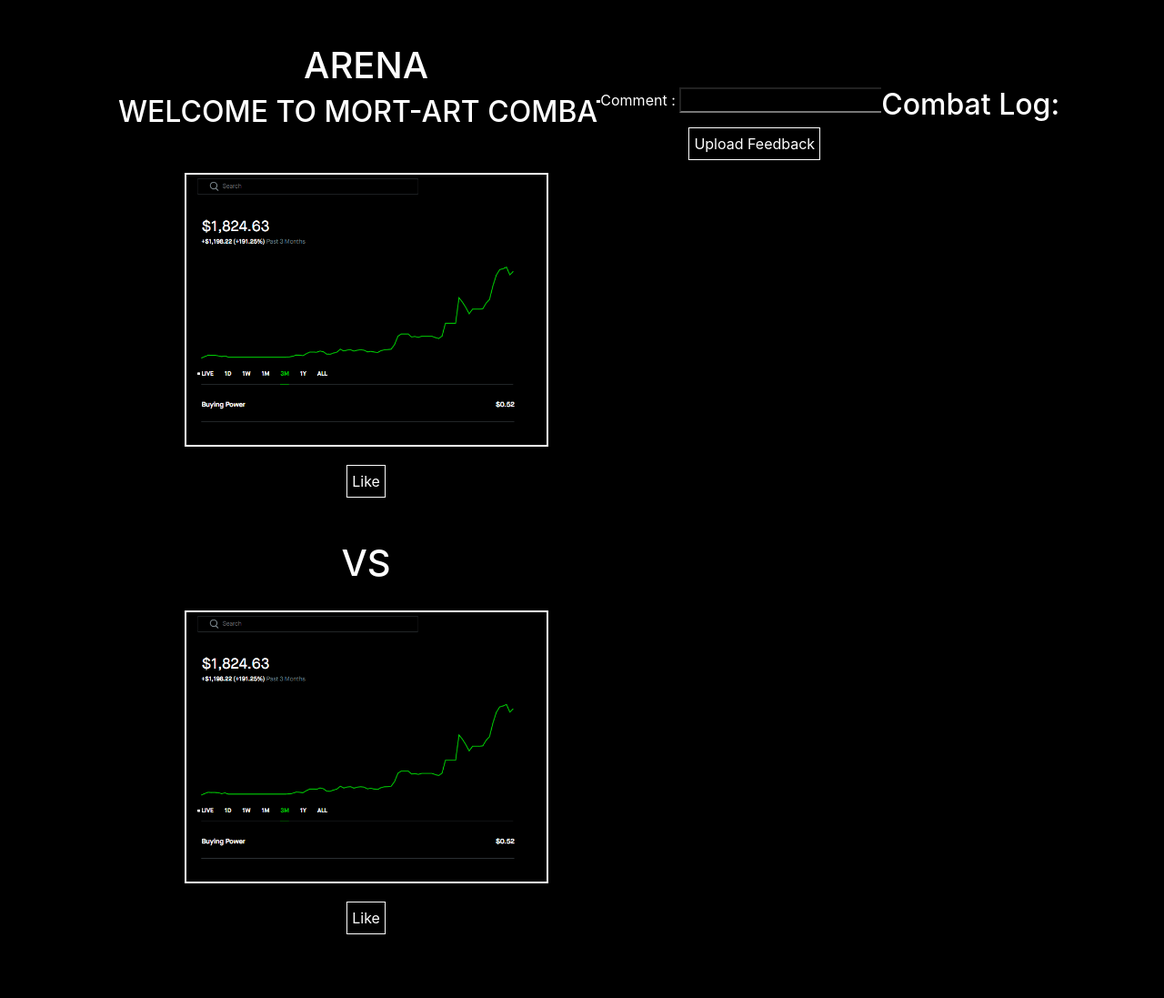
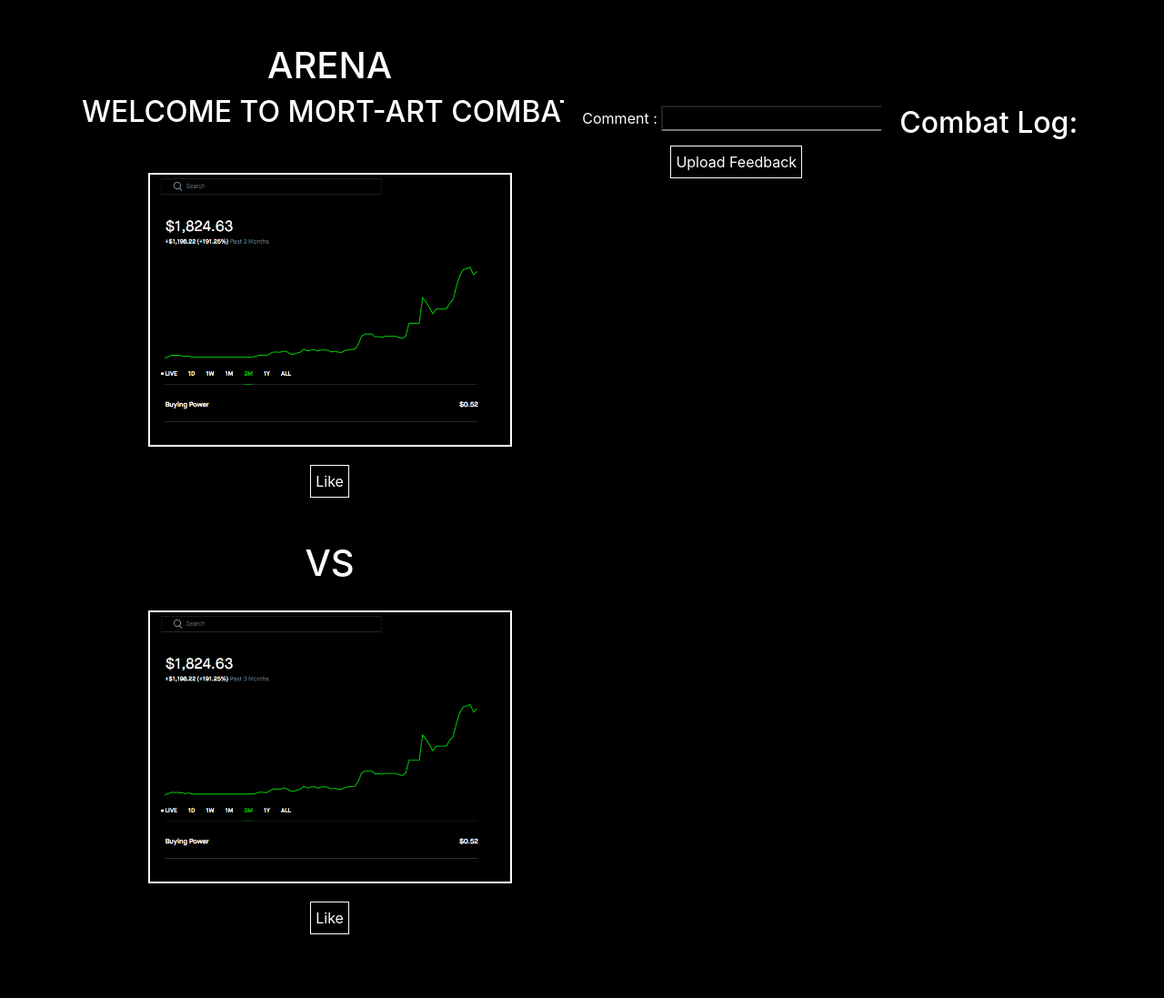
Before and after one commit to ArnoldTingSu/artOff, a Django app: template group_project/artOff/templates/arena.html in a window 1280 px wide. Shown: the part 112-1209 px from the top of the page at 91% size. Run offline with Django 3.2, Linux system fonts and the light colour scheme; the template is opened without the code that fills it: values that come from a table or form of the project are taken from there, others are empty; data comes from the database, SQL or seed files in the repository; parts of the project's set-up code (start-up, migrations or seed data) failed here and were passed over; some libraries are stand-ins or nearby versions.

Commit message:
commit456af

```diff
--- a/group_project/artOff/templates/arena.html
+++ b/group_project/artOff/templates/arena.html
@@ -47,7 +47,7 @@
                 </div>
             </div>
             <!-- in the works so only winners get to recieve a comment? -->
-        <div class="row justify-content-center mt-5">
+        <div class="row justify-content-center mt-5" style="padding:20px">
             <div class="text-center">
                 <form method="POST" action="/make_comment/{{art.id}}" >
                     {% csrf_token %}
@@ -58,7 +58,7 @@
                 </form>
             </div>
         </div>
-        <div class="row justify-content-center mt-5">
+        <div class="row justify-content-center mt-5" style="padding: 20px;">
             <div class="text-center">
                 <h2>Combat Log:</h2>
 
```
